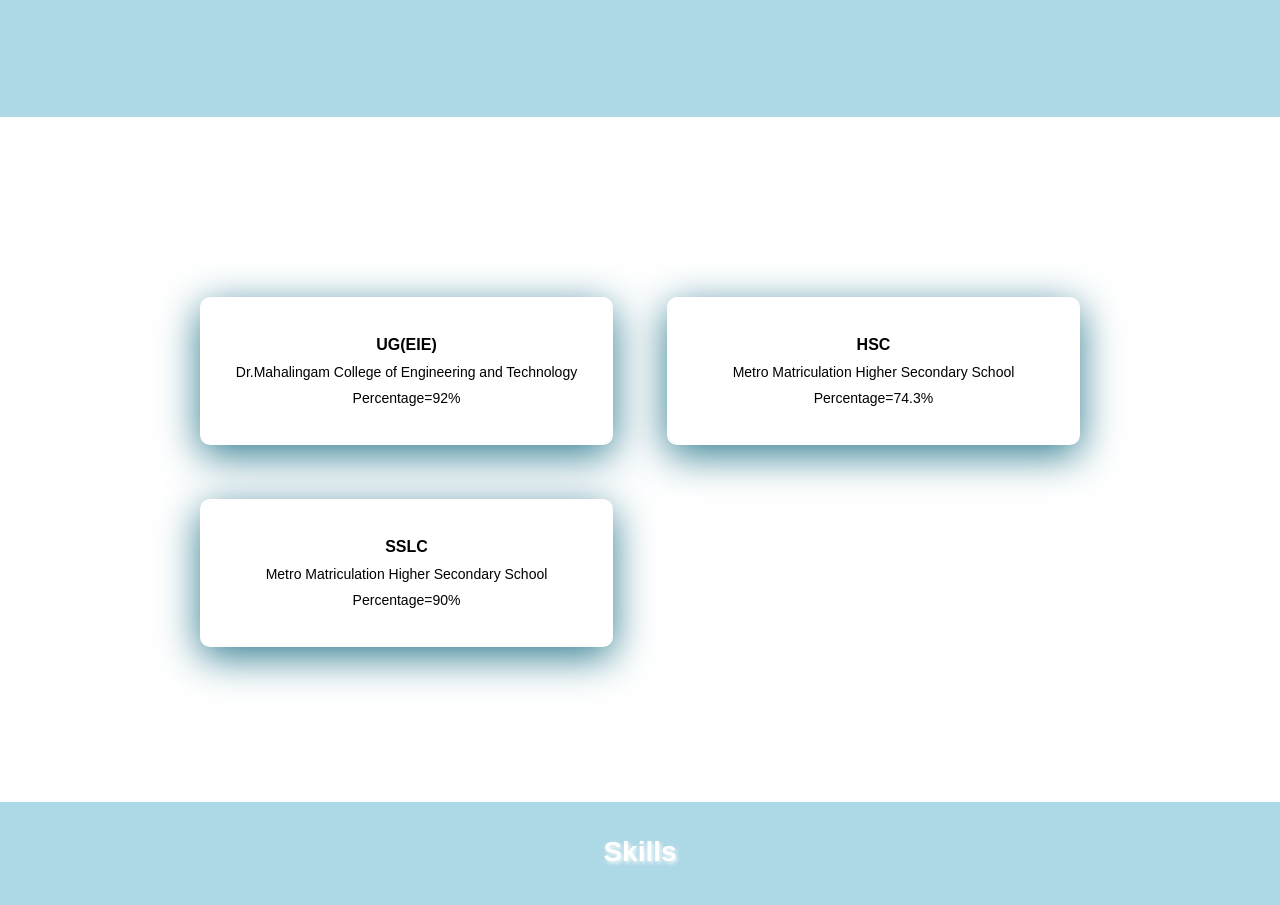
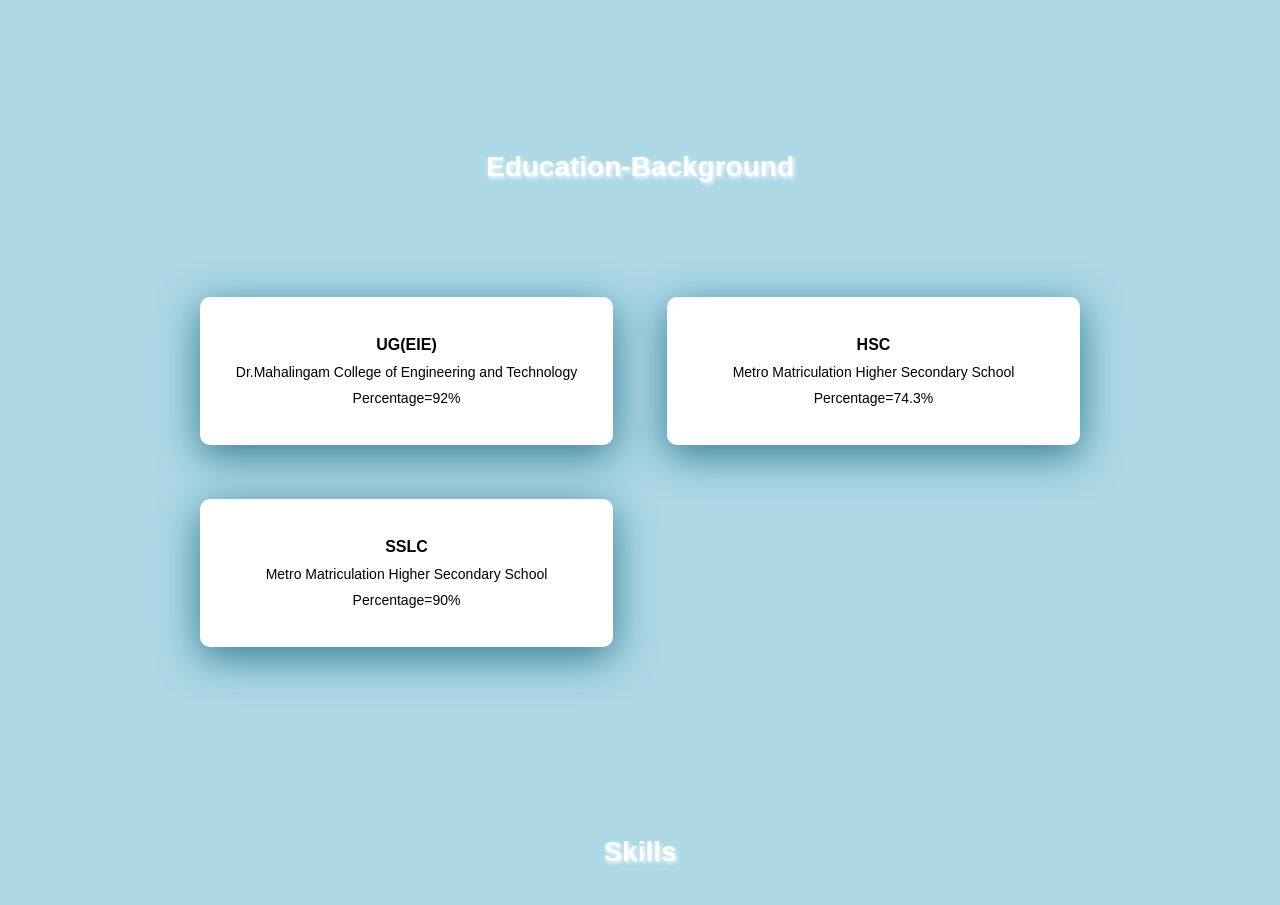
Before and after one commit to kokila-kk3/resume.Github.io, a website: page public/index.html in a window 1280 px wide. Shown: the part 621-1526 px from the top of the page. Drawn offline with nearby package versions, Linux system fonts and the light colour scheme.

```diff
--- a/public/index.html
+++ b/public/index.html
@@ -47,7 +47,7 @@
       </section>
 
 
-      <section class="Education--Background" id="edc">
+      <section class="Education-Background" id="edc">
         <h1 class="heading">Education-Background</h1>
         <div class="grid">
           <div class="UG">
```
Also changed, not shown: .github/workflows/firebase-deploy.yml.
